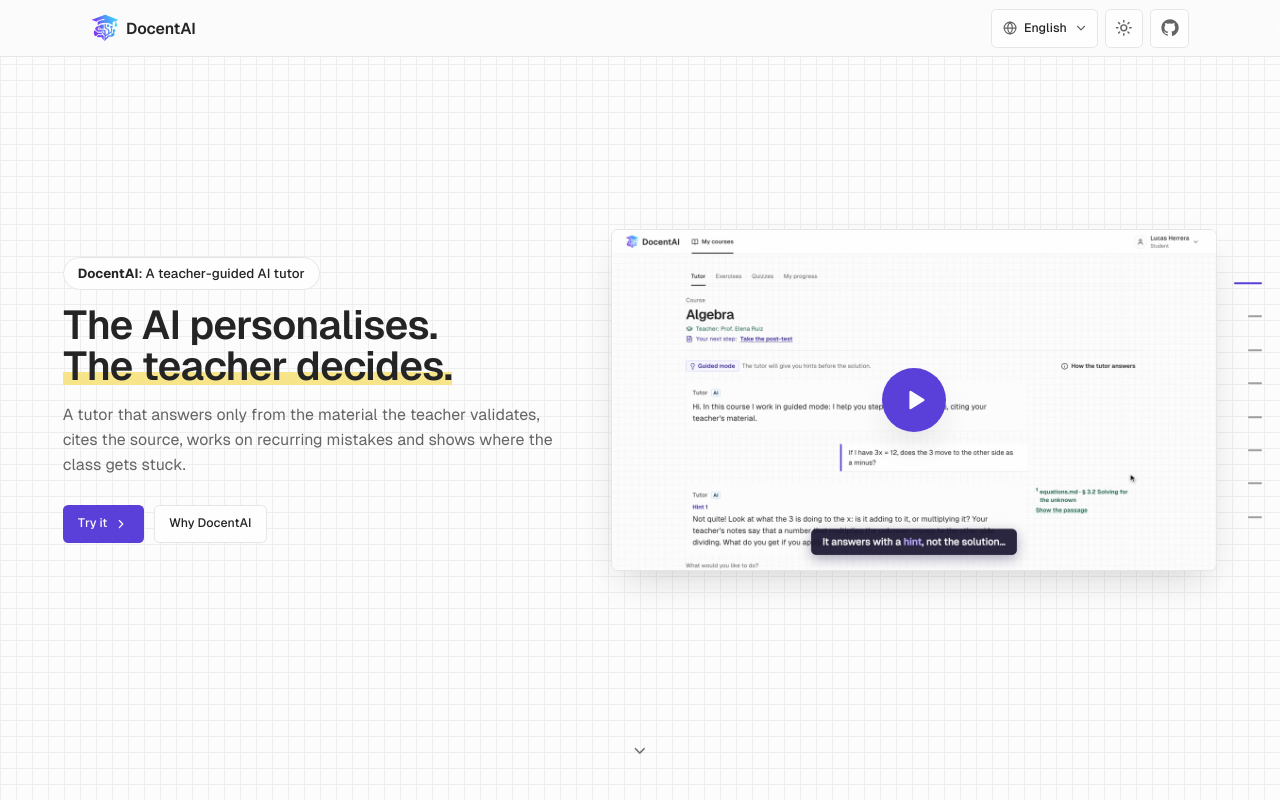
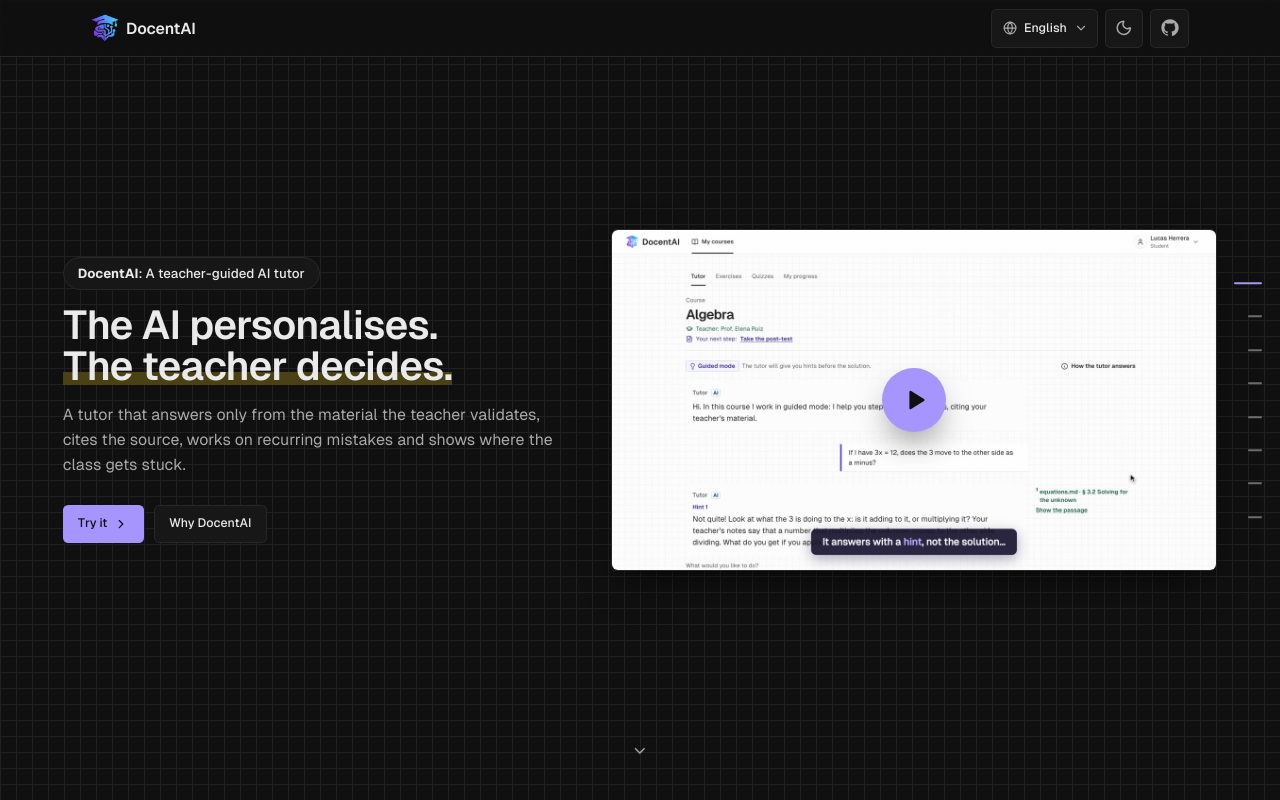
Before and after one commit to DocentAI-Org/DocentAI-Org.github.io, a plain HTML site: page index.html in a window 1280 px wide. Both pictures are taken after a click on the button "Switch to dark theme". Shown: the top 800 px of the page. Drawn offline with Linux system fonts and the light colour scheme.

Commit message:
fix: update theme toggle labels and improve theme handling

```diff
--- a/assets/js/es.js
+++ b/assets/js/es.js
@@ -105,7 +105,7 @@ window.DOCENTAI_ES = {
   "open.be": "La API: material, citas, feedback y panel del profesor.",
   "foot.imfahe": "Proyecto financiado por la Fundación IMFAHE a través de su Global Idea Competition · Nodal Award 2026.",
   "lang.label": "Idioma",
-  "theme.system": "Tema: sistema",
+  "theme.toDark": "Cambiar al tema oscuro",
   "github.label": "DocentAI en GitHub (se abre en una pestaña nueva)",
   "nav.label": "Secciones",
   "hero.down": "Bajar a la demostración",
@@ -113,6 +113,5 @@ window.DOCENTAI_ES = {
   "demo.sources": "Fuentes",
   "pistas.label": "Política del curso",
   "foot.imfaheAlt": "Fundación IMFAHE",
-  "theme.light": "Tema: claro",
-  "theme.dark": "Tema: oscuro"
+  "theme.toLight": "Cambiar al tema claro"
 };
--- a/assets/js/site.js
+++ b/assets/js/site.js
@@ -20,8 +20,7 @@
     var parts = el.getAttribute("data-i18n-attr").split(":");
     EN[parts[1]] = el.getAttribute(parts[0]);
   });
-  EN["theme.light"] = "Theme: light";
-  EN["theme.dark"] = "Theme: dark";
+  EN["theme.toLight"] = "Switch to light theme";
   EN["video.player"] = "DocentAI presentation video";
   var lang = root.getAttribute("lang") === "es" ? "es" : "en";
   var t = function (key) { return (lang === "es" ? C.ES[key] : EN[key]) || EN[key] || ""; };
@@ -100,21 +99,22 @@
     if (!e.relatedTarget || !e.relatedTarget.closest("#lang-menu")) closeLang(false);
   });
 
-  /* ---------- Theme: system → light → dark ---------- */
-  var themes = ["system", "light", "dark"];
-  var themeIcons = { system: "monitor", light: "sun", dark: "moon" };
-  function currentTheme() { return root.getAttribute("data-theme") || "system"; }
+  /* ---------- Theme: light ⇄ dark, starting from the system's until the visitor picks one ---------- */
+  var systemDark = window.matchMedia("(prefers-color-scheme: dark)");
+  function currentTheme() { return root.getAttribute("data-theme") || (systemDark.matches ? "dark" : "light"); }
   function updateThemeButton() {
-    var b = $("#theme-toggle"), th = currentTheme();
-    b.setAttribute("aria-label", t("theme." + th));
-    b.innerHTML = icon(themeIcons[th], "icon");
+    var b = $("#theme-toggle"), dark = currentTheme() === "dark";
+    b.setAttribute("aria-label", t(dark ? "theme.toLight" : "theme.toDark"));
+    b.innerHTML = icon(dark ? "moon" : "sun", "icon");
   }
   $("#theme-toggle").addEventListener("click", function () {
-    var next = themes[(themes.indexOf(currentTheme()) + 1) % themes.length];
-    if (next === "system") root.removeAttribute("data-theme"); else root.setAttribute("data-theme", next);
+    var next = currentTheme() === "dark" ? "light" : "dark";
+    root.setAttribute("data-theme", next);
     store.set("docentai-theme", next);
     updateThemeButton();
   });
+  // Until the visitor picks a theme, follow the system if it changes.
+  systemDark.addEventListener("change", function () { if (!root.hasAttribute("data-theme")) updateThemeButton(); });
 
   /* ---------- Demo: the notebook you can ask ---------- */
   var demo = { subject: 0, question: 0, off: {}, left: 30, animate: false };
--- a/index.html
+++ b/index.html
@@ -78,8 +78,8 @@
           <li role="option" id="lang-en" data-value="en" lang="en" aria-selected="true">English<svg class="icon-sm" aria-hidden="true"><use href="#check"/></svg></li>
         </ul>
       </div>
-      <button type="button" class="icon-btn" id="theme-toggle" aria-label="Theme: system" data-i18n-attr="aria-label:theme.system">
-        <svg class="icon" aria-hidden="true"><use href="#monitor"/></svg>
+      <button type="button" class="icon-btn" id="theme-toggle" aria-label="Switch to dark theme" data-i18n-attr="aria-label:theme.toDark">
+        <svg class="icon" aria-hidden="true"><use href="#sun"/></svg>
       </button>
       <a class="icon-btn" href="https://github.com/DocentAI-Org" target="_blank" rel="noopener" aria-label="DocentAI on GitHub (opens in a new tab)" data-i18n-attr="aria-label:github.label">
         <svg class="icon" aria-hidden="true" viewBox="0 0 24 24" fill="currentColor"><path d="M12 .5a11.5 11.5 0 0 0-3.64 22.41c.58.1.79-.25.79-.56v-2c-3.2.7-3.88-1.36-3.88-1.36-.53-1.33-1.28-1.69-1.28-1.69-1.05-.71.08-.7.08-.7 1.16.08 1.77 1.19 1.77 1.19 1.03 1.76 2.7 1.25 3.36.96.1-.75.4-1.25.73-1.54-2.56-.29-5.25-1.28-5.25-5.68 0-1.26.45-2.28 1.19-3.09-.12-.29-.52-1.46.11-3.05 0 0 .97-.31 3.17 1.18a11 11 0 0 1 5.77 0c2.2-1.49 3.17-1.18 3.17-1.18.63 1.59.23 2.76.11 3.05.74.81 1.19 1.83 1.19 3.09 0 4.41-2.69 5.38-5.26 5.67.41.36.78 1.06.78 2.14v3.17c0 .31.21.67.8.56A11.5 11.5 0 0 0 12 .5Z"/></svg>
```
